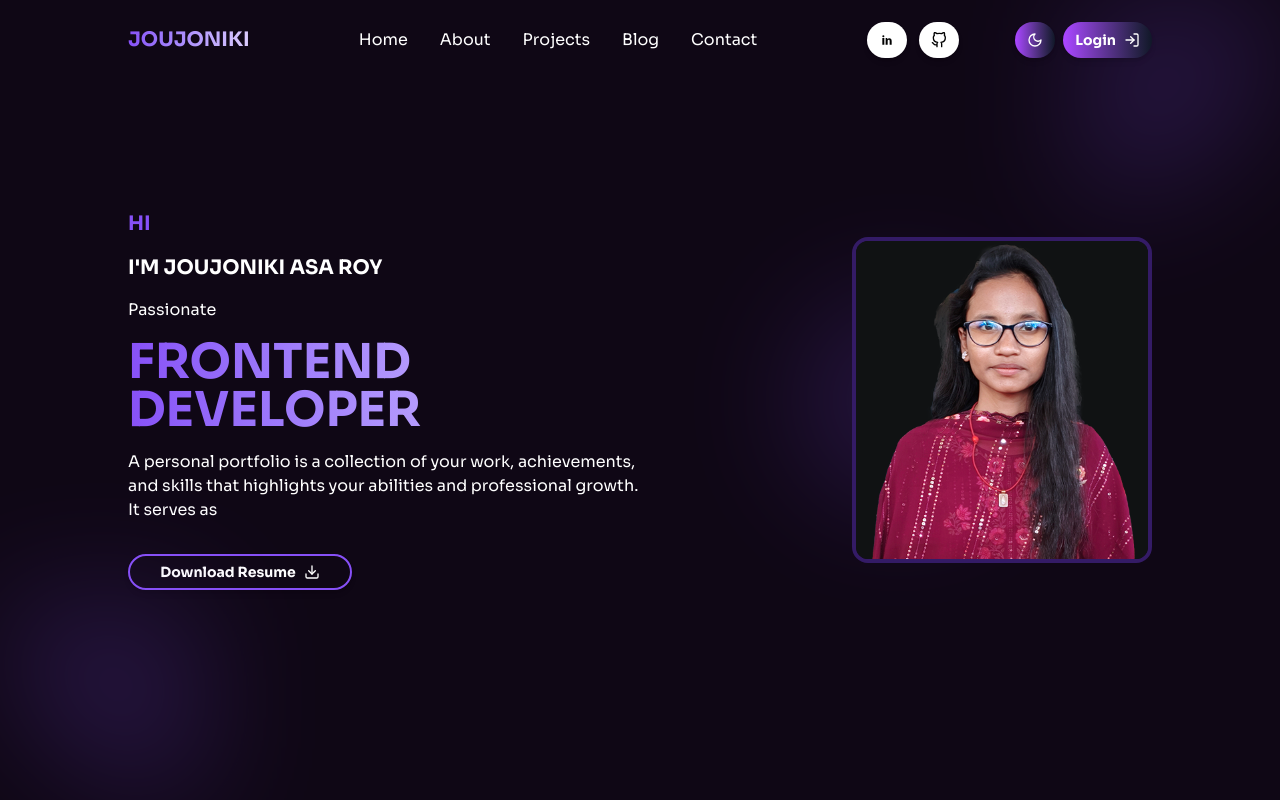
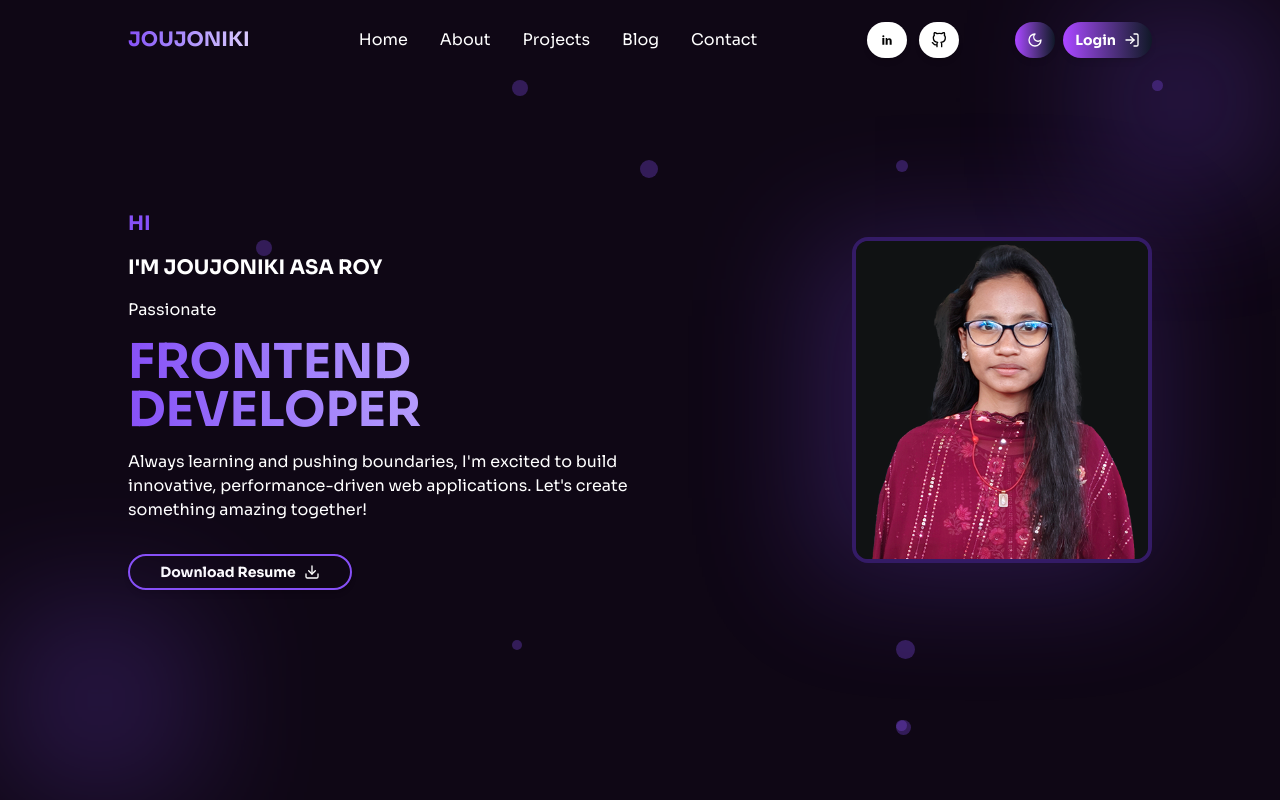
Before and after one commit to JoujonikiAsa2/portfolio-nextjs-frontend, a Next.js app: page / in a window 1280 px wide. Shown: the top 800 px of the page. Built offline with nearby package versions, Linux system fonts and the light colour scheme.

Commit message:
updated banner ui

```diff
--- a/package.json
+++ b/package.json
@@ -18,6 +18,7 @@
     "next": "15.2.0",
     "react": "^19.0.0",
     "react-dom": "^19.0.0",
+    "react-fast-marquee": "^1.6.5",
     "react-icons": "^5.5.0",
     "react-redux": "^9.2.0",
     "react-type-animation": "^3.2.0",
--- a/src/app/globals.css
+++ b/src/app/globals.css
@@ -194,6 +194,22 @@ body {
 .drawer-animation{
   animation: slide-in-left 1s cubic-bezier(0.250, 0.460, 0.450, 0.940) both;
 }
+
+.rainy-animation{
+  animation: rain 1s infinite ease-in-out;
+}
+
+@keyframes slide-in-top {
+  0% {
+    transform: translateY(-100px);
+    opacity: 0;
+  }
+  100% {
+    transform: translateY(0);
+    opacity: 1;
+  }
+}
+
 @keyframes slide-in-top {
   0% {
     transform: translateY(-1000px);
--- a/src/components/Banner.tsx
+++ b/src/components/Banner.tsx
@@ -6,15 +6,56 @@ import { TypeAnimation } from "react-type-animation";
 import { DownloadIcon } from "lucide-react";
 import { Button } from "@/components/ui/button";
 
+type cornerStyle = {
+  style: Record<string, unknown>,
+  side:string,
+}
+
 const Banner = () => {
   const theme = useAppSelector((state) => state.theme.theme);
+  const dots = Array.from({ length: 10 });
+  const corners:cornerStyle[] = [
+    {
+      style: {
+        width: 200,
+        height: 200,
+        position: "absolute",
+        opacity: 0.2,
+        bottom: 0,
+        left: 0,
+      },
+      side: "br"
+    },
+    {
+      style: {
+        width: 200,
+        height: 200,
+        position: "absolute",
+        opacity: 0.2,
+        top: 0,
+        right: 0,
+      },
+      side: "bl"
+    },
+  ];
+  const predefinedPositions = [
+    "10%",
+    "20%",
+    "30%",
+    "40%",
+    "50%",
+    "60%",
+    "70%",
+    "80%",
+    "90%",
+  ];
   return (
     <div
-      className={`relative  w-full h-full md:h-screen flex items-center justify-center px-2 py-28 md:py-6 lg:py-0 md:px-4 lg:px-0 ${
+      className={`relative  w-full h-full md:h-screen flex flex-col items-center justify-center px-2 py-28 md:py-6 lg:py-0 md:px-4 lg:px-0 ${
         theme === "dark" ? "bg-[#0F0715] text-white" : "bg-white"
       }`}
     >
-      <div className="flex flex-col md:flex-row gap-6 items-center justify-center container lg:mx-[10vw] 2xl:mx-[16vw] h-full">
+      <div className="flex flex-col md:flex-row gap-6 items-center justify-center lg:mx-[10vw] 2xl:mx-[16vw] h-full">
         <div className="w-full text-center md:text-left md:w-1/2">
           <div className="space-y-4 w-full">
             <h3 className="text-xl font-bold uppercase text-[#8750F7]">Hi</h3>
@@ -22,7 +63,13 @@ const Banner = () => {
               I&apos;m Joujoniki Asa Roy
             </h5>
             <p>Passionate</p>
-            <div className={`text-sm sm:text-2xl md:text-3xl lg:text-5xl font-bold uppercase inline-block text-transparent bg-clip-text  flex items-center ${theme === "dark" ? "bg-gradient-to-r from-[#8750F7] to-[#DCCCFD]" : "bg-gradient-to-r from-[#8750F7] to-[#0F0715]"}`}>
+            <div
+              className={`text-sm sm:text-2xl md:text-3xl lg:text-5xl font-bold uppercase inline-block text-transparent bg-clip-text  flex items-center ${
+                theme === "dark"
+                  ? "bg-gradient-to-r from-[#8750F7] to-[#DCCCFD]"
+                  : "bg-gradient-to-r from-[#8750F7] to-[#0F0715]"
+              }`}
+            >
               <TypeAnimation
                 sequence={[
                   "Web developer",
@@ -38,12 +85,21 @@ const Banner = () => {
               />
             </div>
             <p>
-              A personal portfolio is a collection of your work, achievements,
-              and skills that highlights your abilities and professional growth.
-              It serves as
+              Always learning and pushing boundaries, I&apos;m excited to build
+              innovative, performance-driven web applications. Let&apos;s create
+              something amazing together!
             </p>
             <div className="pt-4">
-              <Button className={`bg-transparent border-2 border-[#8750F7] w-fit sm:w-56 ${theme==="dark" ? "text-white" : "text-black"}`}>Download Resume <span className="hidden sm:block"><DownloadIcon/></span></Button>
+              <Button
+                className={`bg-transparent border-2 border-[#8750F7] w-fit sm:w-56 ${
+                  theme === "dark" ? "text-white" : "text-black"
+                }`}
+              >
+                Download Resume{" "}
+                <span className="hidden sm:block">
+                  <DownloadIcon />
+                </span>
+              </Button>
             </div>
           </div>
         </div>
@@ -59,47 +115,47 @@ const Banner = () => {
           </div>
           <div
             style={{
-              maxWidth: 340,
-              height: 320,
+              width: 340,
+              height: 340,
               position: "absolute",
               opacity: 0.1,
-            }}
-            className="bg-[#8750F7] blur-3xl"
-          ></div>
-        </div>
-        <div
-          style={{
-            width: 200,
-            height: 200,
-            position: "absolute",
-            opacity: 0.2,
               top: 0,
               right: 0,
             }}
-          className="rounded-br-full bg-[#8750F7] blur-3xl"
+            className="bg-[#8750F7] blur-3xl animate-pulse"
           ></div>
+        </div>
+        {corners.map((item, index) => (
           <div
+            key={index}
+            style={item?.style}
+            className={`rounded-${item?.side}-full bg-[#8750F7] blur-3xl`}
+          ></div>
+        ))}
+        {dots.map((dot, index) => {
+          const randomTop =
+            predefinedPositions[
+              Math.floor(Math.random() * predefinedPositions.length)
+            ];
+          const randomLeft =
+            predefinedPositions[
+              Math.floor(Math.random() * predefinedPositions.length)
+            ];
+          return (
+            <div
+              key={index}
               style={{
-            width: 200,
-            height: 200,
+                width: 10 + Math.floor(Math.random() * 10),
+                aspectRatio: 1,
                 position: "absolute",
                 opacity: 0.2,
-            bottom : 0,
-             left:0,
+                top: randomTop,
+                left: randomLeft,
               }}
-          className="rounded-bl-full bg-[#8750F7] blur-3xl"
+              className="rounded-full bg-[#8750F7]  animate-pulse"
             ></div>
-        <div
-          style={{
-            width: 200,
-            height: 200,
-            position: "absolute",
-            opacity: 0.2,
-            top:300,
-            left:800
-          }}
-          className="hidden lg:block rounded-full bg-[#8750F7] blur-3xl"
-        ></div>
+          );
+        })}
       </div>
     </div>
   );
```
Also changed, not shown: 1 other file (tests, documents, lock files or other folders). Lines whose indentation alone changed are shown as unchanged.
